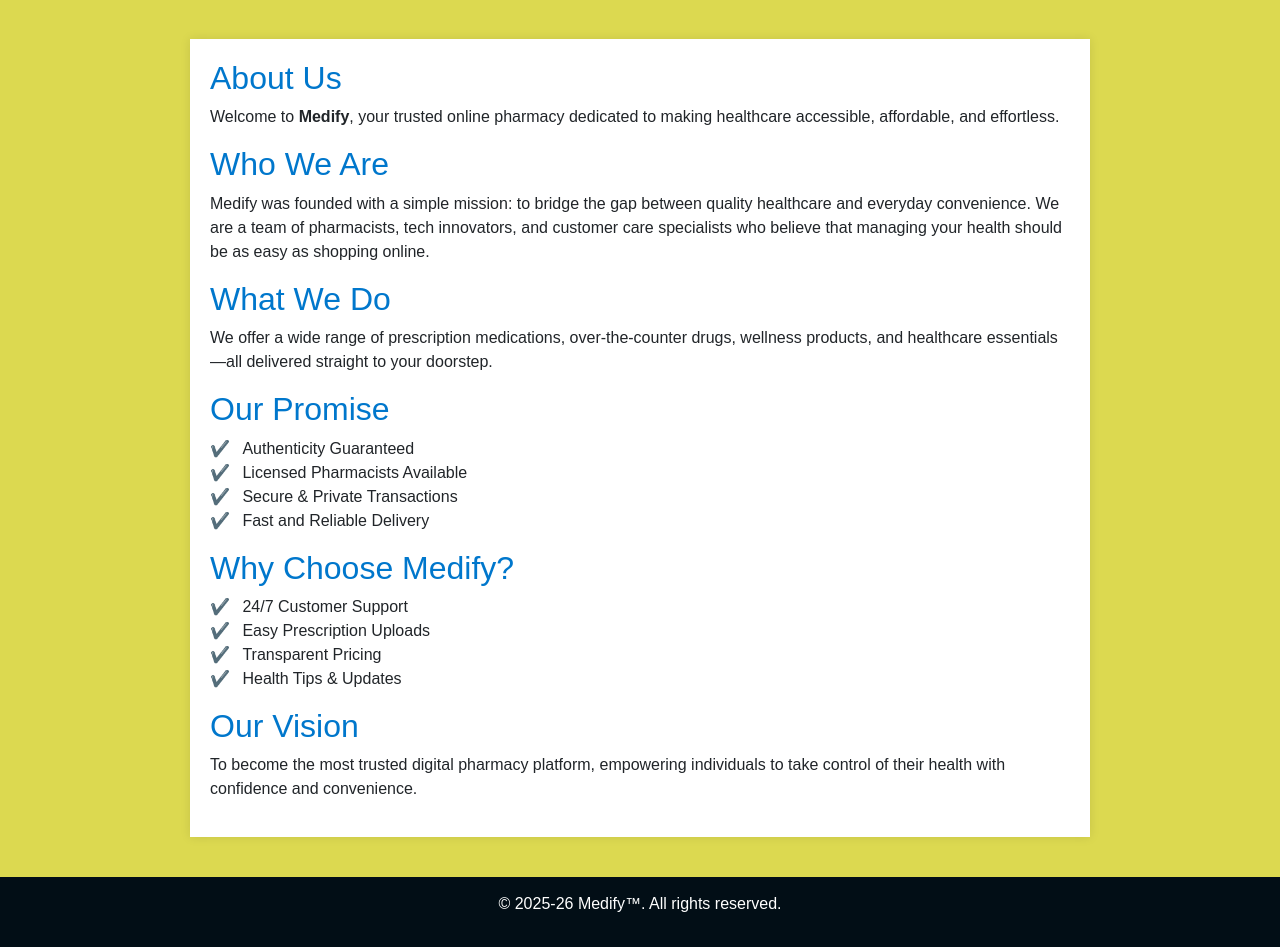
After one commit to rNADOMROOM22stopmotion/pharma_dbms_project, a Flask app: page /about in a window 1280 px wide. The commit adds this page. Shown: the part 621-1568 px from the top of the page. Run offline with Flask 3, Linux system fonts and the light colour scheme.

Commit message:
about, contact page added, cart logic complete

```diff
--- a/main.py
+++ b/main.py
@@ -22,8 +22,46 @@ def login_required(f):
         return f(*args, **kwargs)
     return wrapper
 
-# sample
-# USER = {'email': 'admin', 'password': '1234'}
+
+def cart_logic(product_name: str, logic: str) -> None:
+    if logic == "add":
+        cursor.execute("""UPDATE users SET cart = cart + 1 WHERE email = %s;""", (session['email'],))
+
+        cursor.execute("""
+            UPDATE cart
+            SET quantity = quantity + 1
+            WHERE "user" = (SELECT id FROM users WHERE email = %s)
+            AND medicine = %s
+        """, (session['email'], product_name))
+
+        if cursor.rowcount == 0:  # rowcount is 0 if no row was updated/ row does not exist.
+            cursor.execute("""
+                INSERT INTO cart ("user", medicine, quantity)
+                SELECT id, %s, 1
+                FROM users
+                WHERE email = %s
+            """, (product_name, session['email']))
+        conn.commit()
+    else:
+        cursor.execute("""
+            UPDATE users SET cart = cart - 1 WHERE email = %s AND cart > 0;""", (session['email'],))
+
+        cursor.execute("""
+            UPDATE cart
+            SET quantity = quantity - 1
+            WHERE "user" = (SELECT id FROM users WHERE email = %s)
+            AND medicine = %s
+            AND quantity > 0;
+        """, (session['email'], product_name))
+
+        cursor.execute("""
+            DELETE FROM cart
+            WHERE "user" = (SELECT id FROM users WHERE email = %s)
+            AND medicine = %s
+            AND quantity = 0;
+        """, (session['email'], product_name))
+        conn.commit()
+
 
 @app.route('/')
 @login_required
@@ -45,7 +83,7 @@ def login():
         password = request.form['password']
         cursor.execute("""SELECT * FROM users WHERE email = %s""", (email,))
         USER = cursor.fetchone()
-        if USER == None:
+        if not USER:
             return redirect(url_for('login', error= 'User does not exists.'))
         elif check_password_hash(USER['password_hash'], password):
             session['email'] = email
@@ -93,31 +131,18 @@ def cart():
     source = request.args.get('source') or None
     if source == "addcart":
         product_name = request.args.get('product')
-        cursor.execute("""UPDATE users SET cart = cart + 1 WHERE email = %s;""", (session['email'],))
 
-        cursor.execute("""
-            UPDATE cart
-            SET quantity = quantity + 1
-            WHERE "user" = (SELECT id FROM users WHERE email = %s)
-            AND medicine = %s
-        """, (session['email'], product_name))
-
-        if cursor.rowcount == 0: # rowcount is 0 if no row was updated/ row does not exists
-            cursor.execute("""
-                INSERT INTO cart ("user", medicine, quantity)
-                SELECT id, %s, 1
-                FROM users
-                WHERE email = %s
-            """, (product_name, session['email']))
-        conn.commit()
+        cart_logic(product_name=product_name, logic="add")
 
         return redirect(url_for('home'))
     if source == "cart":
         act = request.args.get('act')
+        product_name = request.args.get('product')
         if act == "inc":
-            pass
+            cart_logic(product_name=product_name, logic="add")
         elif act == "dec":
-            pass
+            cart_logic(product_name=product_name, logic="remove")
+        return redirect(url_for('cart'))
 
     cursor.execute("""
             SELECT * FROM cart
@@ -130,11 +155,27 @@ def cart():
         cursor.execute("""SELECT * FROM medicines WHERE name = %s""", (med_name,))
         med_data = cursor.fetchone()
         med["price"] = med_data["price"]
-        total += med_data["price"]
         med["sale"] = med_data["sale"]
         med["image"] = med_data["image"]
         med["stock"] = med_data["stock"]
+
+        #totaling logic
+        cursor.execute("""SELECT quantity FROM cart WHERE medicine = %s""", (med_name,))
+        quantity = cursor.fetchone()['quantity']
+        total += med_data["price"] * quantity
+
+    products = sorted(products, key=lambda x: x["medicine"].lower())
+
     return render_template("cart.html", logged_in = logged_in, products=products, total=total)
+
+@app.route("/about")
+def about():
+    return render_template("about.html")
+
+@app.route("/contact")
+def contact():
+    return render_template("contact.html")
+
 
 if __name__ == "__main__":
     app.run(debug=True, port=5000)
--- /dev/null
+++ b/templates/about.html
@@ -0,0 +1,172 @@
+<!DOCTYPE html>
+<html lang="en">
+
+<head>
+    <meta charset="UTF-8" />
+    <meta name="viewport" content="width=device-width, initial-scale=1.0" />
+    <title>About Us | Medify</title>
+    <!-- Bootstrap CSS -->
+    <link href="https://cdn.jsdelivr.net/npm/bootstrap@5.3.2/dist/css/bootstrap.min.css" rel="stylesheet">
+    <style>
+        body {
+            font-family: Arial, sans-serif;
+            background-color: #dcd950;
+            margin: 0;
+            padding: 0;
+        }
+
+        header {
+            position: relative;
+        }
+
+
+
+        body {
+            padding-top: 120px;
+            /* Adjust based on title-bar height */
+        }
+
+        .carousel-title {
+            position: absolute;
+            top: 50%;
+            left: 50%;
+            transform: translate(-50%, -50%);
+            color: white;
+            text-align: center;
+            z-index: 10;
+            background: rgba(0, 0, 0, 0.4);
+            padding: 20px 30px;
+            border-radius: 10px;
+            box-shadow: 0 0 10px rgba(0, 0, 0, 0.3);
+        }
+
+        .carousel-item img {
+            height: 500px;
+            object-fit: cover;
+        }
+
+
+
+
+        main {
+            max-width: 900px;
+            margin: 40px auto;
+            padding: 20px;
+            background-color: white;
+            box-shadow: 0 0 10px rgba(0, 0, 0, 0.1);
+        }
+
+        h1,
+        h2 {
+            color: #0077cc;
+        }
+
+        ul {
+            list-style-type: none;
+            padding-left: 0;
+        }
+
+        ul li::before {
+            content: "✔️ ";
+            margin-right: 8px;
+        }
+
+        footer {
+            background-color: #020e16;
+            color: white;
+            text-align: center;
+            padding: 15px;
+            margin-top: 40px;
+        }
+    </style>
+</head>
+
+<body>
+    <header style="position: relative;">
+        <div id="medifyCarousel" class="carousel slide carousel-fade" data-bs-ride="carousel" data-bs-interval="3000">
+            <div class="carousel-inner" id="carouselImages">
+                <!-- Slides will be injected by JS -->
+            </div>
+            <button class="carousel-control-prev" type="button" data-bs-target="#medifyCarousel" data-bs-slide="prev">
+                <span class="carousel-control-prev-icon"></span>
+            </button>
+            <button class="carousel-control-next" type="button" data-bs-target="#medifyCarousel" data-bs-slide="next">
+                <span class="carousel-control-next-icon"></span>
+            </button>
+        </div>
+
+        <!-- Fixed Centered Title -->
+        <div class="carousel-title">
+            <h1>Medify</h1>
+            <p>Your Trusted Online Pharmacy</p>
+        </div>
+    </header>
+
+
+
+
+    <main>
+        <h2>About Us</h2>
+        <p>Welcome to <strong>Medify</strong>, your trusted online pharmacy dedicated to making healthcare accessible,
+            affordable, and effortless.</p>
+
+        <h2>Who We Are</h2>
+        <p>Medify was founded with a simple mission: to bridge the gap between quality healthcare and everyday
+            convenience. We are a team of pharmacists, tech innovators, and customer care specialists who believe that
+            managing your health should be as easy as shopping online.</p>
+
+        <h2>What We Do</h2>
+        <p>We offer a wide range of prescription medications, over-the-counter drugs, wellness products, and healthcare
+            essentials—all delivered straight to your doorstep.</p>
+
+        <h2>Our Promise</h2>
+        <ul>
+            <li>Authenticity Guaranteed</li>
+            <li>Licensed Pharmacists Available</li>
+            <li>Secure & Private Transactions</li>
+            <li>Fast and Reliable Delivery</li>
+        </ul>
+
+        <h2>Why Choose Medify?</h2>
+        <ul>
+            <li>24/7 Customer Support</li>
+            <li>Easy Prescription Uploads</li>
+            <li>Transparent Pricing</li>
+            <li>Health Tips & Updates</li>
+        </ul>
+
+        <h2>Our Vision</h2>
+        <p>To become the most trusted digital pharmacy platform, empowering individuals to take control of their health
+            with confidence and convenience.</p>
+    </main>
+
+    <footer>
+        <p>&copy; 2025-26 Medify™. All rights reserved.</p>
+    </footer>
+
+    <!-- Bootstrap JS -->
+    <script src="https://cdn.jsdelivr.net/npm/bootstrap@5.3.2/dist/js/bootstrap.bundle.min.js"></script>
+
+    <!-- Random Pexels Pharmacy Images Script -->
+    <script>
+        const pharmacyImages = [
+            "https://images.unsplash.com/photo-1607619056574-7b8d3ee536b2?ixlib=rb-4.1.0&ixid=M3wxMjA3fDB8MHxwaG90by1wYWdlfHx8fGVufDB8fHx8fA%3D%3D&auto=format&fit=crop&q=200&w=500",
+            "https://images.unsplash.com/photo-1675524375058-0b0f72f5d3b8?ixlib=rb-4.1.0&ixid=M3wxMjA3fDB8MHxjb2xsZWN0aW9uLXBhZ2V8Mnw2ODk2MTMyMnx8ZW58MHx8fHx8&auto=format&fit=crop&q=200&w=500",
+            "https://images.unsplash.com/photo-1527613426441-4da17471b66d?ixlib=rb-4.1.0&ixid=M3wxMjA3fDB8MHxjb2xsZWN0aW9uLXBhZ2V8MTN8Njg5NjEzMjJ8fGVufDB8fHx8fA%3D%3D&auto=format&fit=crop&q=200&w=500",
+            "https://images.unsplash.com/photo-1576671081837-49000212a370?ixlib=rb-4.1.0&ixid=M3wxMjA3fDB8MHxjb2xsZWN0aW9uLXBhZ2V8MTJ8Njg5NjEzMjJ8fGVufDB8fHx8fA%3D%3D&auto=format&fit=crop&q=200&w=500",
+            "https://images.unsplash.com/photo-1582719471137-c3967ffb1c42?ixlib=rb-4.1.0&ixid=M3wxMjA3fDB8MHxjb2xsZWN0aW9uLXBhZ2V8MjJ8Njg5NjEzMjJ8fGVufDB8fHx8fA%3D%3D&auto=format&fit=crop&q=200&w=500"
+        ];
+
+        const randomImages = pharmacyImages.sort(() => 0.5 - Math.random()).slice(0, 3);
+        const carouselContainer = document.getElementById("carouselImages");
+
+        randomImages.forEach((img, index) => {
+            const div = document.createElement("div");
+            div.className = "carousel-item" + (index === 0 ? " active" : "");
+            div.innerHTML = `<img src="${img}" class="d-block w-100" alt="Pharmacy Slide ${index + 1}">`;
+            carouselContainer.appendChild(div);
+        });
+    </script>
+</body>
+
+</html>
--- a/templates/navbar.html
+++ b/templates/navbar.html
@@ -1,12 +1,13 @@
 
         <nav class="navbar navbar-expand-lg navbar-light bg-light">
             <div class="container px-4 px-lg-5">
-                <a class="navbar-brand" href="#!">Web-Pharma</a>
+                <a class="navbar-brand" href="{{ url_for('home') }}">Medify</a>
                 <button class="navbar-toggler" type="button" data-bs-toggle="collapse" data-bs-target="#navbarSupportedContent" aria-controls="navbarSupportedContent" aria-expanded="false" aria-label="Toggle navigation"><span class="navbar-toggler-icon"></span></button>
                 <div class="collapse navbar-collapse" id="navbarSupportedContent">
                     <ul class="navbar-nav me-auto mb-2 mb-lg-0 ms-lg-4">
                         <li class="nav-item"><a class="nav-link active" aria-current="page" href="#!">Home</a></li>
-                        <li class="nav-item"><a class="nav-link" href="#!">About</a></li>
+                        <li class="nav-item"><a class="nav-link" href="{{ url_for('about') }}">About</a></li>
+                        <li class="nav-item"><a class="nav-link" href="{{ url_for('contact') }}">Contact</a></li>
 <!--                        <li class="nav-item dropdown">-->
 <!--                            <a class="nav-link dropdown-toggle" id="navbarDropdown" href="#" role="button" data-bs-toggle="dropdown" aria-expanded="false">Shop</a>-->
 <!--                            <ul class="dropdown-menu" aria-labelledby="navbarDropdown">-->
```
Also changed, not shown: models/db.py (+17 -15 lines), templates/cart.html (+11 -3 lines), templates/contact.html (added, +93 -0 lines).
